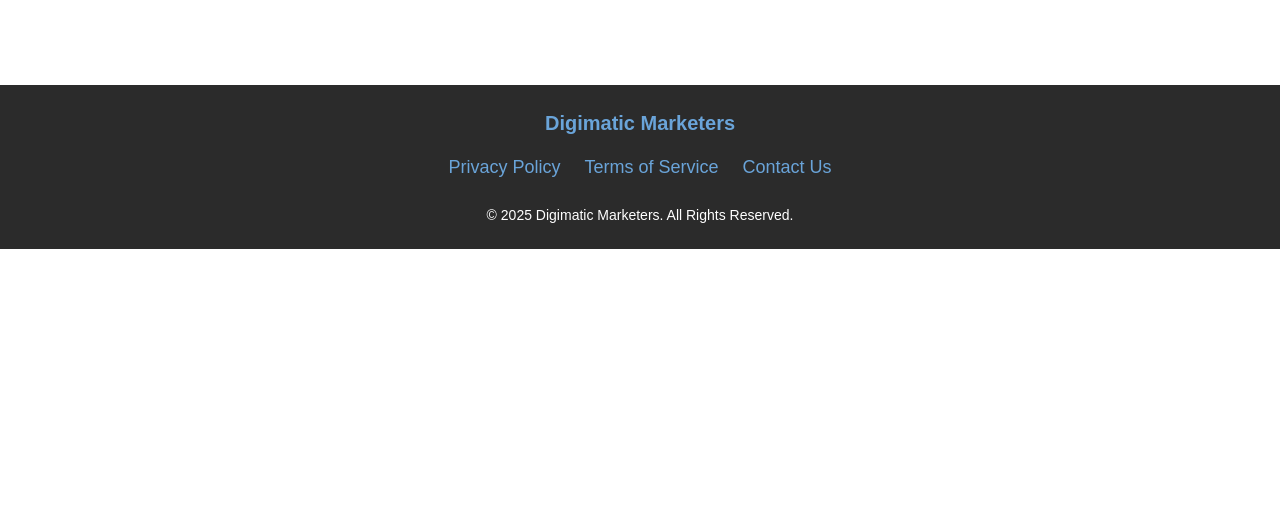
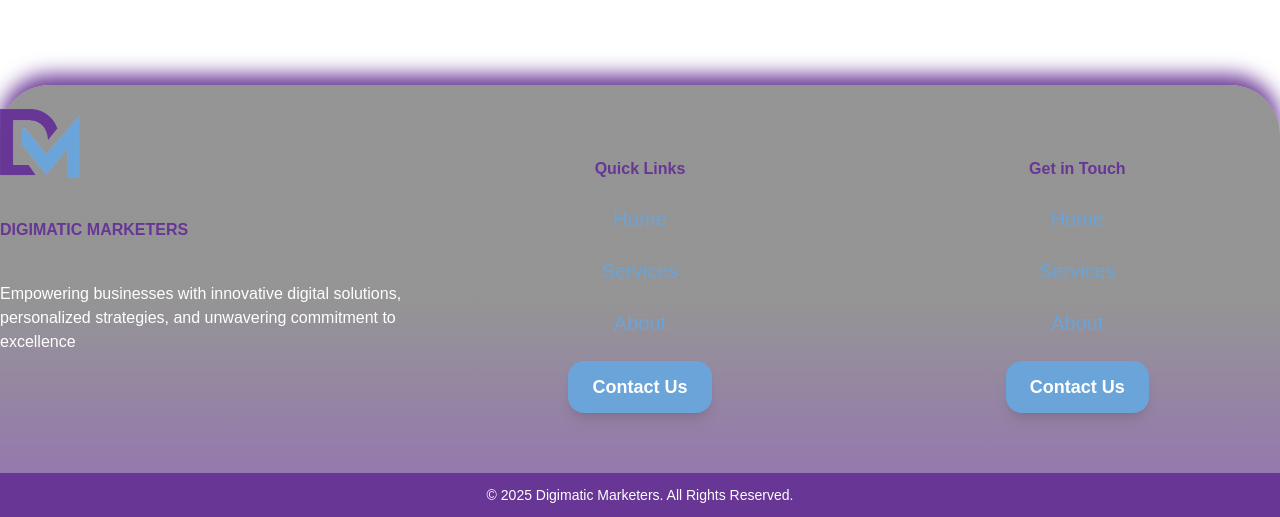
Before and after one commit to JoshMuasya/digimatic2.0, a Next.js app: page / in a window 1280 px wide. Shown: the part 715-1232 px from the top of the page. Before the commit the page ends 964 px from the top, so only its background shows below. Built offline with nearby package versions, Linux system fonts and the light colour scheme.

Commit message:
Created Footer skeleton

```diff
--- a/components/Footer.tsx
+++ b/components/Footer.tsx
@@ -2,53 +2,114 @@
 
 import { motion } from 'framer-motion';
 import Link from 'next/link';
+import Image from "next/image";
+import FilledButton from './FilledButton';
 
-const Footer = () => {
+const Footer = ({
+  logoSrc = '/logo.png',
+  menuItems = [
+    { label: 'Home', href: '/' },
+    { label: 'Services', href: '/services' },
+    { label: 'About', href: '/about' }
+  ],
+  primaryColor = '#6AA4D9',
+  buttonText = 'Contact Us',
+  buttonLink = '/contact',
+}) => {
   return (
     <motion.footer
       initial={{ opacity: 0 }}
       animate={{ opacity: 1 }}
       transition={{ duration: 0.5 }}
-      className="bg-[#2B2B2B] text-white py-6"
+      className="bg-gradient-to-b from-[#2B2B2B]/50 via-[#2B2B2B]/50 to-[#683695]/70 backdrop-blur-lg text-white py-6 shadow-[0px_-10px_20px_#683695] rounded-t-[50px]"
     >
-      <div className="container mx-auto text-center">
-        <div className="mb-4">
+      <div className="container mx-auto text-center mb-20 grid grid-cols-1 md:grid-cols-3 gap-8">
+        {/* Logo */}
+        <div className='flex flex-col justify-start align-middle items-start'>
           <Link href="/">
-            <motion.a
-              whileHover={{ scale: 1.1, color: '#683695' }}
-              className="text-xl text-[#6AA4D9] font-semibold"
+            <motion.div
+              whileHover={{
+                scale: 1.1,
+                rotate: 5,
+                y: -5,
+                transition: { type: "spring", stiffness: 1000, damping: 20 },
+              }}
+              whileTap={{ scale: 1.0 }}
             >
-              Digimatic Marketers
-            </motion.a>
+              <Image
+                src={logoSrc}
+                alt="Company Logo"
+                width={80}
+                height={40}
+                priority
+                className="object-contain"
+              />
+            </motion.div>
           </Link>
+
+          <div className='flex flex-col justify-start align-middle items-start py-10'>
+            <h1 className='font-bold text-[#683695] pb-10'>
+              DIGIMATIC MARKETERS
+            </h1>
+
+            <p className='text-left'>
+              Empowering businesses with innovative digital solutions, personalized strategies, and unwavering commitment to excellence
+            </p>
+          </div>
+
         </div>
-        <div className="space-x-6">
-          <Link href="/privacy">
-            <motion.a
-              whileHover={{ scale: 1.1, color: '#683695' }}
-              className="text-lg text-[#6AA4D9]"
-            >
-              Privacy Policy
-            </motion.a>
-          </Link>
-          <Link href="/terms">
-            <motion.a
-              whileHover={{ scale: 1.1, color: '#683695' }}
-              className="text-lg text-[#6AA4D9]"
-            >
-              Terms of Service
-            </motion.a>
-          </Link>
-          <Link href="/contact">
-            <motion.a
-              whileHover={{ scale: 1.1, color: '#683695' }}
-              className="text-lg text-[#6AA4D9]"
-            >
-              Contact Us
-            </motion.a>
-          </Link>
+
+        {/* Quick Links */}
+        <div>
+          <div className="flex flex-col space-y-6 mt-12">
+            <h1 className='font-bold text-[#683695]'>
+              Quick Links
+            </h1>
+            {menuItems.map((item, index) => (
+              <Link
+                key={index}
+                href={item.href}
+                className="text-xl transition-colors duration-300 hover:opacity-80"
+                style={{ color: primaryColor }}
+              >
+                {item.label}
+              </Link>
+            ))}
+
+            {/* CTA Button */}
+            <div>
+              <FilledButton text={buttonText} link={buttonLink} />
+            </div>
+          </div>
         </div>
-        <div className="mt-6 text-sm">
+
+        {/* Address */}
+        <div>
+          <div className="flex flex-col space-y-6 mt-12">
+            <h1 className='font-bold text-[#683695]'>
+              Get in Touch
+            </h1>
+            {menuItems.map((item, index) => (
+              <Link
+                key={index}
+                href={item.href}
+                className="text-xl transition-colors duration-300 hover:opacity-80"
+                style={{ color: primaryColor }}
+              >
+                {item.label}
+              </Link>
+            ))}
+
+            {/* CTA Button */}
+            <div>
+              <FilledButton text={buttonText} link={buttonLink} />
+            </div>
+          </div>
+        </div>
+      </div>
+
+      <div className='bg-[#683695] fixed bottom-0 w-full'>
+        <div className="my-3 text-sm flex flex-col justify-center items-center align-middle">
           <p>&copy; 2025 Digimatic Marketers. All Rights Reserved.</p>
         </div>
       </div>
--- a/components/MobileNavbar.tsx
+++ b/components/MobileNavbar.tsx
@@ -1,21 +1,59 @@
-"use client"
+"use client";
 
-import { useState } from 'react';
+import { useEffect, useRef, useState } from 'react';
 import { motion, AnimatePresence } from 'framer-motion';
 import Link from 'next/link';
 import Image from 'next/image';
+import FilledButton from './FilledButton';
+import { FaFacebookF, FaHamburger, FaInstagram, FaLinkedinIn } from 'react-icons/fa';
+import { CgClose } from 'react-icons/cg';
 
-const MobileNavbar = () => {
+const MobileNavbar = ({
+    logoSrc = '/logo.png',
+    menuItems = [
+        { label: 'Home', href: '/' },
+        { label: 'Services', href: '/services' },
+        { label: 'About', href: '/about' }
+    ],
+    primaryColor = '#6AA4D9',
+    backgroundColor = '#1A1A1A',
+    buttonText = 'Contact Us',
+    buttonLink = '/contact',
+    socialLinks = {
+        facebook: 'https://facebook.com',
+        instagram: 'https://instagram.com',
+        linkedin: 'https://linkedin.com'
+    }
+}) => {
     const [isOpen, setIsOpen] = useState(false);
+    const menuRef = useRef<HTMLDivElement | null>(null);
+
+    useEffect(() => {
+        const handleClickOutside = (event: MouseEvent) => {
+            if (menuRef.current && !menuRef.current.contains(event.target as Node)) {
+                setIsOpen(false);
+            }
+        };
+
+        if (isOpen) {
+            document.addEventListener("mousedown", handleClickOutside);
+        }
+
+        return () => {
+            document.removeEventListener("mousedown", handleClickOutside);
+        };
+    }, [isOpen]);
 
     return (
-        <div className="md:hidden relative">
+        <div className="md:hidden relative z-[70]">
             {!isOpen && (
                 <button
-                    className="text-[#6AA4D9] text-3xl"
+                    style={{ color: primaryColor }}
+                    className="text-3xl"
                     onClick={() => setIsOpen(true)}
+                    aria-label="Open menu"
                 >
-                    ☰
+                    <FaHamburger />
                 </button>
             )}
 
@@ -26,32 +64,68 @@ const MobileNavbar = () => {
                         animate={{ x: 0 }}
                         exit={{ x: '-100%' }}
                         transition={{ duration: 0.3 }}
-                        className="fixed top-0 left-0 h-full w-2/3 bg-[#1A1A1A] text-white shadow-lg z-50 p-6"
+                        style={{ backgroundColor, willChange: "transform" }}
+                        className="fixed top-0 left-0 h-screen w-2/3 text-white shadow-lg z-[70] p-6 flex flex-col justify-between"
                     >
-                        <div>
+                        <div className="flex justify-between items-center">
+                            <Image
+                                src={logoSrc}
+                                alt="Company Logo"
+                                width={80}
+                                height={40}
+                                priority
+                                className="object-contain"
+                            />
+
+                            <button
+                                style={{ color: primaryColor }}
+                                className="text-3xl"
+                                onClick={() => setIsOpen(false)}
+                                aria-label="Close menu"
+                            >
+                                <CgClose />
+                            </button>
+                        </div>
+
+                        <div className="flex flex-col space-y-6 mt-12">
+                            {menuItems.map((item, index) => (
+                                <Link
+                                    key={index}
+                                    href={item.href}
+                                    onClick={() => setIsOpen(false)}
+                                    className="text-xl transition-colors duration-300 hover:opacity-80"
+                                    style={{ color: primaryColor }}
+                                >
+                                    {item.label}
+                                </Link>
+                            ))}
+
+                            {/* CTA Button */}
                             <div>
-                                <Image
-                                    src="/logo.png"
-                                    alt='Logo'
-                                    width={50}
-                                    height={25}
-                                    className="object-contain"
-                                />
-                            </div>
-
-                            <div>
-                                <button
-                                    className="text-[#6AA4D9] text-3xl absolute top-5 right-5"
-                                    onClick={() => setIsOpen(false)}
-                                >
-                                    ✕
-                                </button>
+                                <FilledButton text={buttonText} link={buttonLink} />
                             </div>
                         </div>
-                        <div className="flex flex-col space-y-6 mt-12">
-                            <Link href="/" onClick={() => setIsOpen(false)} className="hover:text-[#6AA4D9] text-xl">Home</Link>
-                            <Link href="/services" onClick={() => setIsOpen(false)} className="hover:text-[#6AA4D9] text-xl">Services</Link>
-                            <Link href="/about" onClick={() => setIsOpen(false)} className="hover:text-[#6AA4D9] text-xl">About</Link>
+
+                        {/* Social Media Icons */}
+                        <div className="flex justify-center space-x-4 pb-6">
+                            {Object.entries(socialLinks).map(([key, url]) => {
+                                const Icon = key === 'facebook' ? FaFacebookF
+                                    : key === 'instagram' ? FaInstagram
+                                        : FaLinkedinIn;
+
+                                return (
+                                    <a
+                                        key={key}
+                                        href={url}
+                                        target="_blank"
+                                        rel="noopener noreferrer"
+                                        className="text-white hover:opacity-80 text-2xl transition-colors duration-300"
+                                        aria-label={`Visit our ${key} page`}
+                                    >
+                                        <Icon />
+                                    </a>
+                                );
+                            })}
                         </div>
                     </motion.div>
                 )}
--- a/components/Navbar.tsx
+++ b/components/Navbar.tsx
@@ -1,81 +1,78 @@
-"use client"
+"use client";
 
-import { motion } from 'framer-motion';
-import Link from 'next/link';
-import Image from 'next/image';
-import FilledButton from './FilledButton';
-import MobileNavbar from './MobileNavbar';
+import { motion } from "framer-motion";
+import Link from "next/link";
+import Image from "next/image";
+import FilledButton from "./FilledButton";
+import MobileNavbar from "./MobileNavbar";
+import { useMemo } from "react";
 
-const navLinks = [
-  { name: 'HOME', path: '/' },
-  { name: 'SERVICES', path: '/services' },
-  { name: 'ABOUT', path: '/about' },
-];
+const Navbar = ({
+  logoSrc = '/logo.png',
+}) => {
+  const navLinks = useMemo(() => [
+    { name: "HOME", path: "/" },
+    { name: "SERVICES", path: "/services" },
+    { name: "ABOUT", path: "/about" },
+  ], []);
 
-const Navbar = () => {
   return (
     <motion.nav
       initial={{ opacity: 0 }}
       animate={{ opacity: 1 }}
       transition={{ duration: 0.5 }}
       className="fixed top-0 left-0 w-full p-5 bg-transparent z-50"
+      style={{ willChange: "opacity" }}
     >
       <div className="flex justify-between items-center">
         {/* Logo */}
-        <div className="">
         <Link href="/">
           <motion.div
             whileHover={{
               scale: 1.1,
               rotate: 5,
               y: -5,
-                transition: {
-                  type: 'spring',
-                  stiffness: 1000,
-                  damping: 20,
-                }
+              transition: { type: "spring", stiffness: 1000, damping: 20 },
             }}
-              whileTap={{
-                scale: 1.0,
-              }}
+            whileTap={{ scale: 1.0 }}
           >
             <Image
-                src="/logo.png"
-                alt='Logo'
+              src={logoSrc}
+              alt="Company Logo"
               width={80}
               height={40}
+              priority
               className="object-contain"
             />
           </motion.div>
         </Link>
-        </div>
 
         {/* Navigation Links */}
         <div className="space-x-8 hidden md:flex">
           {navLinks.map((link, index) => (
-            <Link key={index} href={link.path} passHref>
-              <motion.a
+            <Link key={index} href={link.path} className="text-xl font-bold">
+              <motion.span
                 whileHover={{
                   scale: 1.1,
-                  color: '#683695',
+                  color: "#683695",
                   y: -3,
-                  transition: { type: 'spring', stiffness: 300 },
+                  transition: { type: "spring", stiffness: 300 },
                 }}
                 whileTap={{ scale: 0.95 }}
                 initial={{ opacity: 0, y: -10 }}
                 animate={{ opacity: 1, y: 0 }}
                 transition={{ delay: index * 0.1, duration: 0.3 }}
-                className="text-[#6AA4D9] text-xl font-bold justify-between"
+                className="text-[#6AA4D9]"
               >
                 {link.name}
-              </motion.a>
+              </motion.span>
             </Link>
           ))}
         </div>
 
         {/* CTA */}
-        <div>
-          <FilledButton text={'Contact Us'} />
+        <div className="hidden md:flex">
+          <FilledButton text="Contact Us" link="/contact" />
         </div>
 
         {/* Mobile Hamburger */}
--- a/package.json
+++ b/package.json
@@ -12,7 +12,8 @@
     "framer-motion": "^12.4.1",
     "next": "15.1.6",
     "react": "^19.0.0",
-    "react-dom": "^19.0.0"
+    "react-dom": "^19.0.0",
+    "react-icons": "^5.4.0"
   },
   "devDependencies": {
     "@eslint/eslintrc": "^3",
```
Also changed, not shown: types/index.ts (+4 -3 lines), 1 other file (tests, documents, lock files or other folders). Lines whose indentation alone changed are shown as unchanged.
